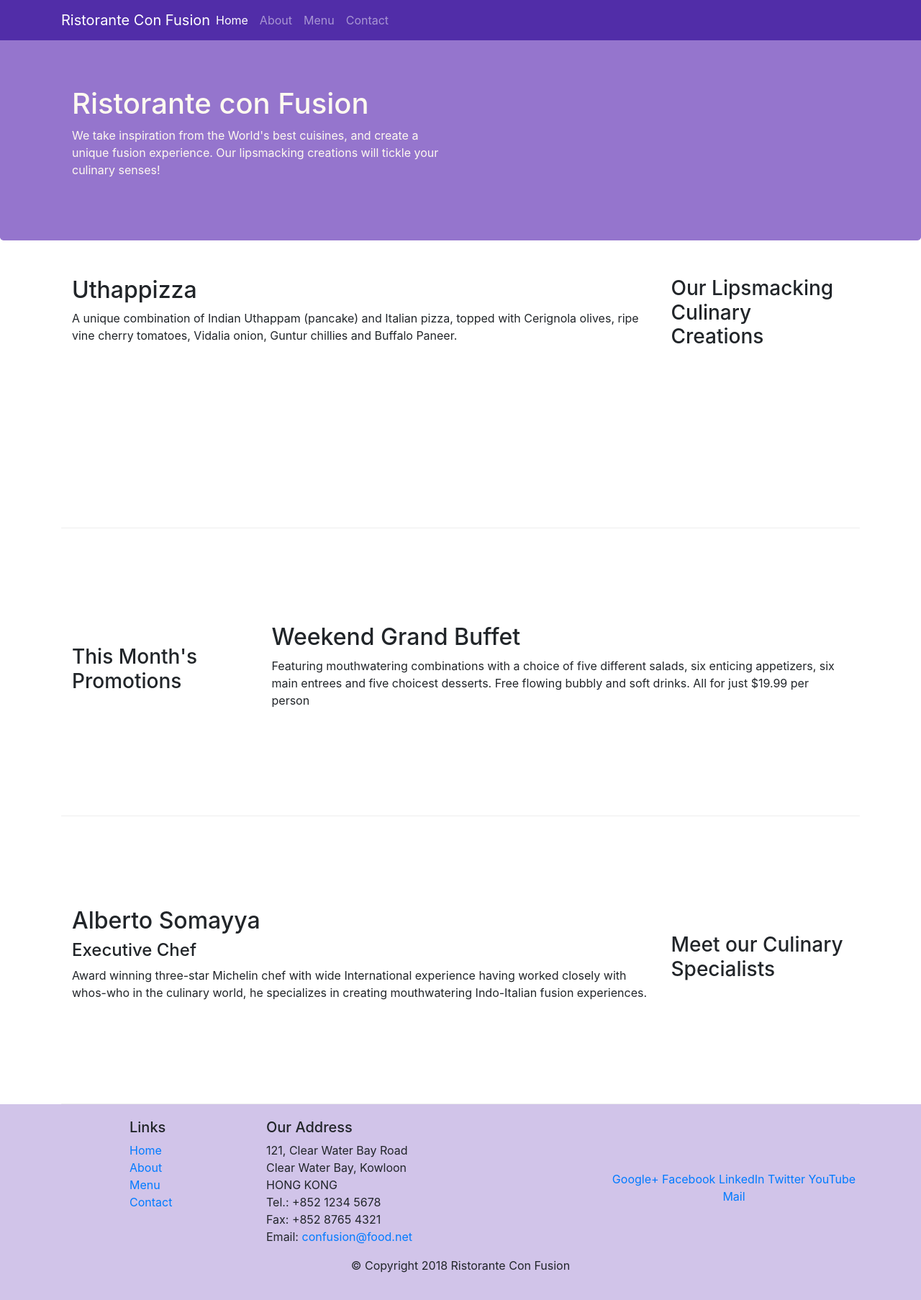
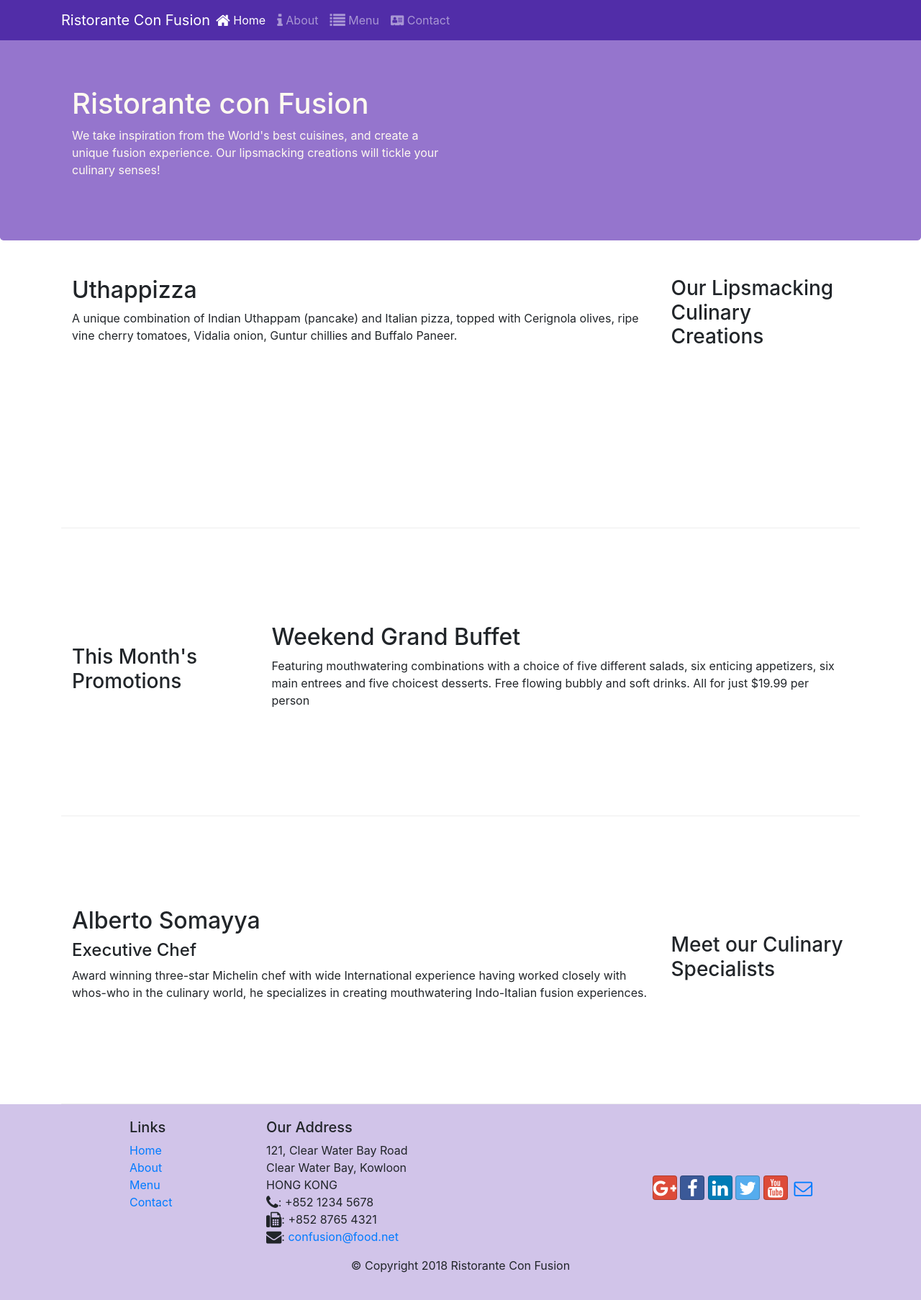
Before and after one commit to anthonyassaf/Bootstrap-ConFusion, a website: page index.html in a window 1280 px wide. Shown: the whole page at 72% size. Drawn offline with nearby package versions, Linux system fonts and the light colour scheme.

Commit message:
icon fonts

```diff
--- a/index.html
+++ b/index.html
@@ -9,6 +9,8 @@
 
     <!-- Bootstrap CSS -->
     <link rel="stylesheet" href="node_modules/bootstrap/dist/css/bootstrap.min.css">
+    <link rel="stylesheet" href="node_modules/font-awesome/css/font-awesome.min.css">
+    <link rel="stylesheet" href="node_modules/bootstrap-social/bootstrap-social.css">
     <link rel="stylesheet" href="css/styles.css">
     <title>Ristorante Con Fusion</title>
 </head>
@@ -23,10 +25,10 @@
            <a class="navbar-brand mr-auto" href="./index.html">Ristorante Con Fusion</a>
            <div class="collapse navbar-collapse" id="Navbar">
                 <ul class="navbar-nav mr-auto">
-                    <li class="nav-item active"><a class="nav-link" href="./index.html">Home</a></li>
-                    <li class="nav-item"><a class="nav-link" href="./aboutus.html">About</a></li>
-                    <li class="nav-item"><a class="nav-link" href="./menu.html">Menu</a></li>
-                    <li class="nav-item"><a class="nav-link" href="./contact.html">Contact</a></li>
+                    <li class="nav-item active"><a class="nav-link" href="./index.html"><span class="fa fa-home fa-lg"></span> Home</a></li>
+                    <li class="nav-item"><a class="nav-link" href="./aboutus.html"><span class="fa fa-info fa-lg"></span> About</a></li>
+                    <li class="nav-item"><a class="nav-link" href="./menu.html"><span class="fa fa-list fa-lg"></span> Menu</a></li>
+                    <li class="nav-item"><a class="nav-link" href="./contact.html"><span class="fa fa-address-card"></span> Contact</a></li>
                 </ul>
             </div>
         </div>
@@ -97,19 +99,20 @@
 		              121, Clear Water Bay Road<br>
 		              Clear Water Bay, Kowloon<br>
 		              HONG KONG<br>
-		              Tel.: +852 1234 5678<br>
-		              Fax: +852 8765 4321<br>
-		              Email: <a href="mailto:confusion@food.net">confusion@food.net</a>
+                      <i class="fa fa-phone fa-lg"></i>: +852 1234 5678<br>
+                      <i class="fa fa-fax fa-lg"></i>: +852 8765 4321<br>
+                      <i class="fa fa-envelope fa-lg"></i>:
+                      <a href="mailto:confusion@food.net">confusion@food.net</a>
 		           </address>
                 </div>
                 <div class="col-12 col-sm-4 align-self-center">
                     <div class="text-center">
-                        <a href="http://google.com/+">Google+</a>
-                        <a href="http://www.facebook.com/profile.php?id=">Facebook</a>
-                        <a href="http://www.linkedin.com/in/">LinkedIn</a>
-                        <a href="http://twitter.com/">Twitter</a>
-                        <a href="http://youtube.com/">YouTube</a>
-                        <a href="mailto:">Mail</a>
+                        <a class="btn btn-social-icon btn-google" href="http://google.com/+"><i class="fa fa-google-plus"></i></a>
+                        <a class="btn btn-social-icon btn-facebook" href="http://www.facebook.com/profile.php?id="><i class="fa fa-facebook"></i></a>
+                        <a class="btn btn-social-icon btn-linkedin" href="http://www.linkedin.com/in/"><i class="fa fa-linkedin"></i></a>
+                        <a class="btn btn-social-icon btn-twitter" href="http://twitter.com/"><i class="fa fa-twitter"></i></a>
+                        <a class="btn btn-social-icon btn-google" href="http://youtube.com/"><i class="fa fa-youtube"></i></a>
+                        <a class="btn btn-social-icon" href="mailto:"><i class="fa fa-envelope-o"></i></a>
                     </div>
                 </div>
            </div>
--- a/package.json
+++ b/package.json
@@ -15,6 +15,8 @@
   },
   "dependencies": {
     "bootstrap": "^4.0.0",
+    "bootstrap-social": "^5.1.1",
+    "font-awesome": "^4.7.0",
     "jquery": "^3.3.1",
     "popper.js": "^1.12.9"
   }
```
Also changed, not shown: aboutus.html (+18 -14 lines), 1 other file.
